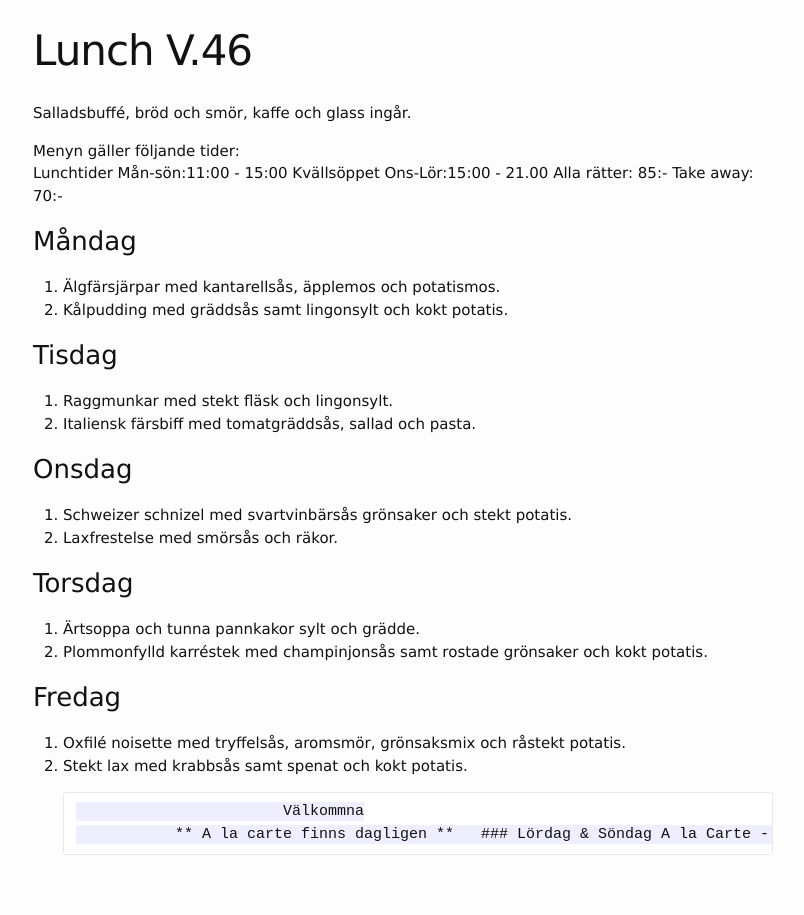
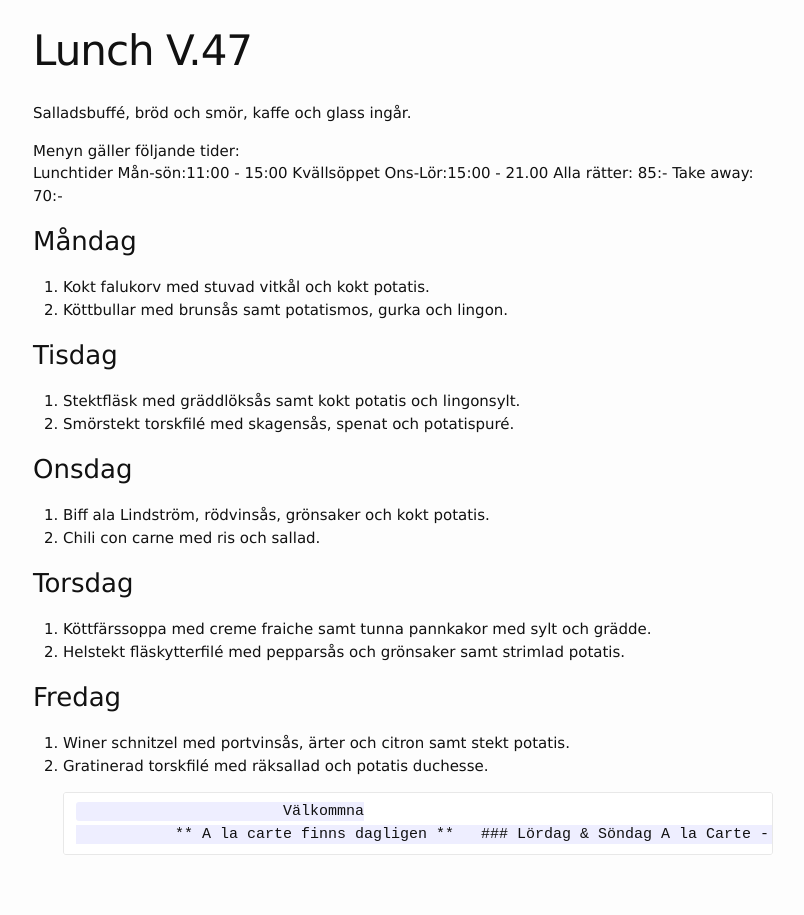
Before and after one commit to FarInn62/farinn62.github.io, a Jekyll site: the page built from lunch.md, in a window 1280 px wide. Shown: the whole page, without its empty margins (237-1041 px from the left). Built offline with Jekyll 4.4.1, drawn with Linux system fonts in a browser that asks for light colours.

Commit message:
Update lunch.md

```diff
--- a/lunch.md
+++ b/lunch.md
@@ -1,6 +1,6 @@
 ---
 layout: foodmenu
-title: Lunch V.46
+title: Lunch V.47
 permalink: /lunch/
 published: true
 ---
@@ -12,24 +12,24 @@ Kvällsöppet Ons-Lör:15:00 - 21.00
 Alla rätter: 85:- Take away: 70:-
 
 ### Måndag
-1. Älgfärsjärpar med kantarellsås, äpplemos och potatismos.
-2. Kålpudding med gräddsås samt lingonsylt och kokt potatis.
+1. Kokt falukorv med stuvad vitkål och kokt potatis.
+2. Köttbullar med brunsås samt potatismos, gurka och lingon.
 
 ### Tisdag
-1. Raggmunkar med stekt fläsk och lingonsylt.
-2. Italiensk färsbiff med tomatgräddsås, sallad och pasta.
+1. Stektfläsk med gräddlöksås samt kokt potatis och lingonsylt.
+2. Smörstekt torskfilé med skagensås, spenat och potatispuré.
 
 ### Onsdag
-1. Schweizer schnizel med svartvinbärsås grönsaker och stekt potatis.
-2. Laxfrestelse med smörsås och räkor.
+1. Biff ala Lindström, rödvinsås, grönsaker och kokt potatis.
+2. Chili con carne med ris och sallad.
 
 ### Torsdag
-1. Ärtsoppa och tunna pannkakor sylt och grädde.
-2. Plommonfylld karréstek med champinjonsås samt rostade grönsaker och kokt potatis.
+1. Köttfärssoppa med creme fraiche samt tunna pannkakor med sylt och grädde.
+2. Helstekt fläskytterfilé med pepparsås och grönsaker samt strimlad potatis.
 
 ### Fredag
-1. Oxfilé noisette med tryffelsås, aromsmör, grönsaksmix och råstekt potatis.
-2. Stekt lax med krabbsås samt spenat och kokt potatis.
+1. Winer schnitzel med portvinsås, ärter och citron samt stekt potatis.
+2. Gratinerad torskfilé med räksallad och potatis duchesse.
 
                               Välkommna
                   ** A la carte finns dagligen **
```
